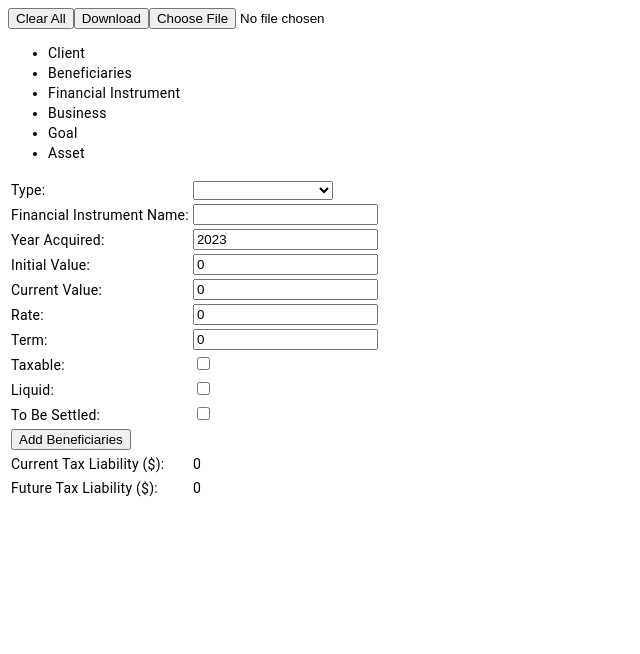
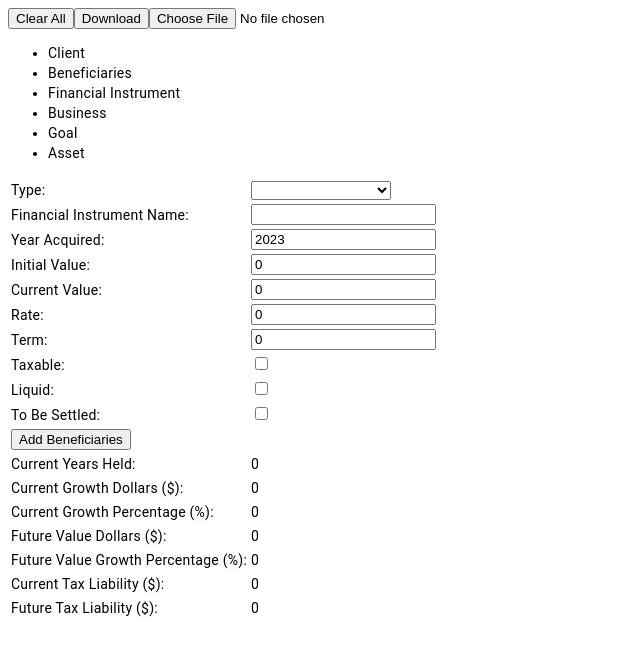
Before and after one commit to ynvtlmr/dynamic-needs-analysis, an Angular app: page /asset in a window 1280 px wide. Shown: the top 654 px of the page, without its empty margins (0-640 px from the left). Built offline with nearby package versions, Linux system fonts and the light colour scheme.

Commit message:
add calculated values to Asset

```diff
--- a/src/app/constants/financial-instrument-types.constant.ts
+++ b/src/app/constants/financial-instrument-types.constant.ts
@@ -11,5 +11,4 @@ export const FIN_INSTR_TYPES = new Map<string, FinTypeAttributes>([
   ['Mutual Funds', { taxable: true, liquid: true }],
   ['Retirement Account', { taxable: false, liquid: false }],
   ['Life Insurance', { taxable: false, liquid: false }],
-  ['Debt / Loan', { taxable: false, liquid: true }],
 ]);
--- a/src/app/finance/asset.component.html
+++ b/src/app/finance/asset.component.html
@@ -67,9 +67,9 @@
     <td><input id="isLiquid" [(ngModel)]="isLiquid" type="checkbox" /></td>
   </tr>
   <tr>
-    <td><label for="isToBeSettled">To Be Settled:</label></td>
+    <td><label for="isToBeSold">To Be Settled:</label></td>
     <td>
-      <input id="isToBeSettled" [(ngModel)]="isToBeSettled" type="checkbox" />
+      <input id="isToBeSold" [(ngModel)]="isToBeSold" type="checkbox" />
     </td>
   </tr>
 
@@ -100,6 +100,28 @@
 
   <!-- Display Calculated Values -->
   <tr>
+    <td>Current Years Held:</td>
+    <td>{{ currentYearsHeld }}</td>
+  </tr>
+  <tr>
+    <td>Current Growth Dollars ($):</td>
+    <td>{{ currentGrowthDollars | number: "1.0-2" }}</td>
+  </tr>
+  <tr>
+    <td>Current Growth Percentage (%):</td>
+    <td>{{ currentGrowthPercentage | number: "1.0-2" }}</td>
+  </tr>
+  <tr>
+    <td>Future Value Dollars ($):</td>
+    <td>{{ futureValueDollars | number: "1.0-2" }}</td>
+  </tr>
+  <tr>
+    <td>Future Value Growth Percentage (%):</td>
+    <td>{{ futureValueGrowthPercentage | number: "1.0-2" }}</td>
+  </tr>
+
+  <!-- Display Calculated Values -->
+  <tr>
     <td>Current Tax Liability ($):</td>
     <td>{{ currentTaxLiabilityDollars | number: "1.0-2" }}</td>
   </tr>
@@ -107,5 +129,4 @@
     <td>Future Tax Liability ($):</td>
     <td>{{ futureTaxLiabilityDollars | number: "1.0-2" }}</td>
   </tr>
-  <!-- Add other calculations and displays as needed -->
 </table>
--- a/src/app/finance/asset.component.ts
+++ b/src/app/finance/asset.component.ts
@@ -18,7 +18,7 @@ export class AssetComponent extends FinancialInstrumentBase implements OnInit {
   type: string = '';
   isTaxable: boolean = false;
   isLiquid: boolean = false;
-  isToBeSettled: boolean = false;
+  isToBeSold: boolean = false;
   beneficiaries: Beneficiary[] = []; // Initialize with an empty array
   capitalGainsTaxRate: number = 0;
   financialInstrumentTypes: string[] = Array.from(FIN_INSTR_TYPES.keys());
```
